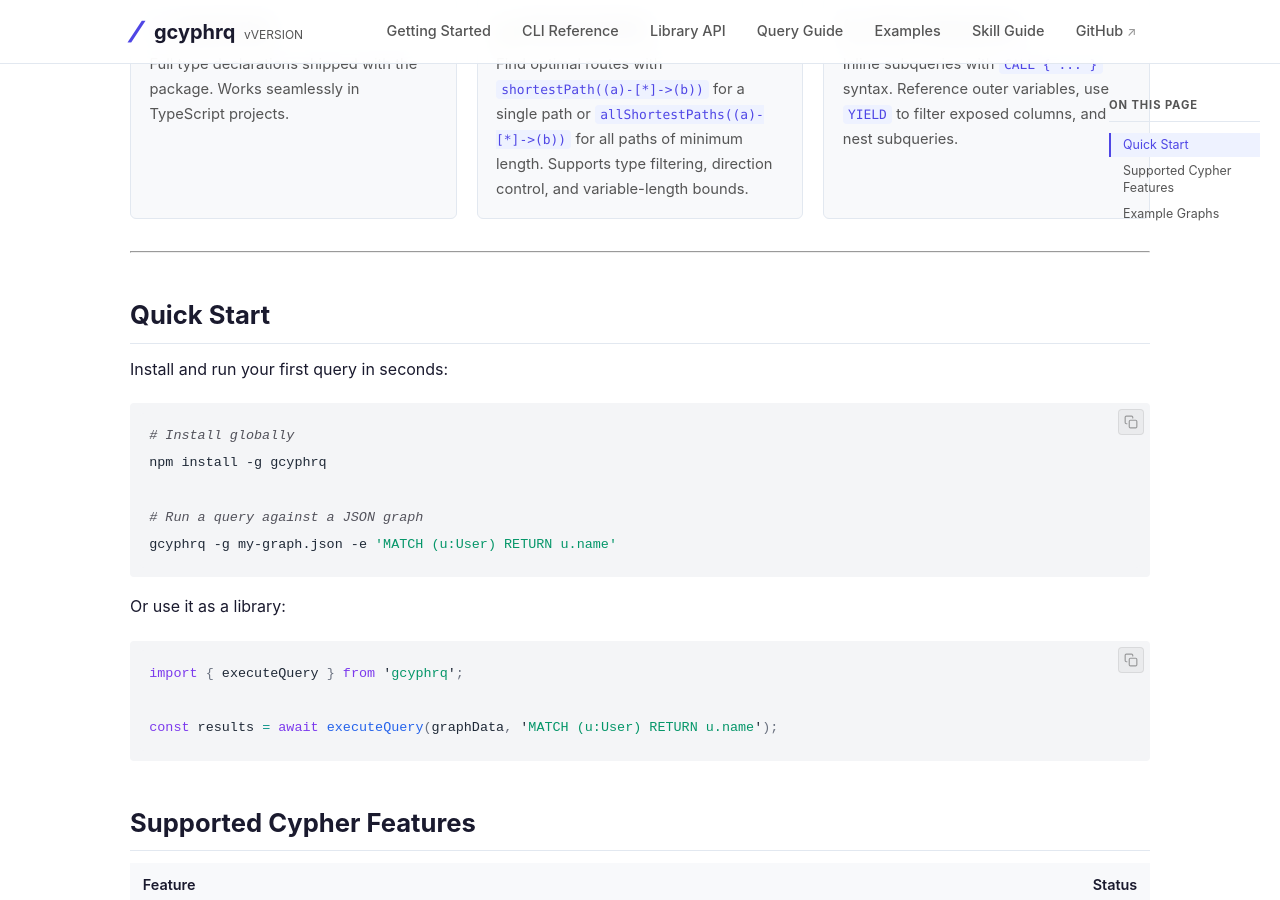
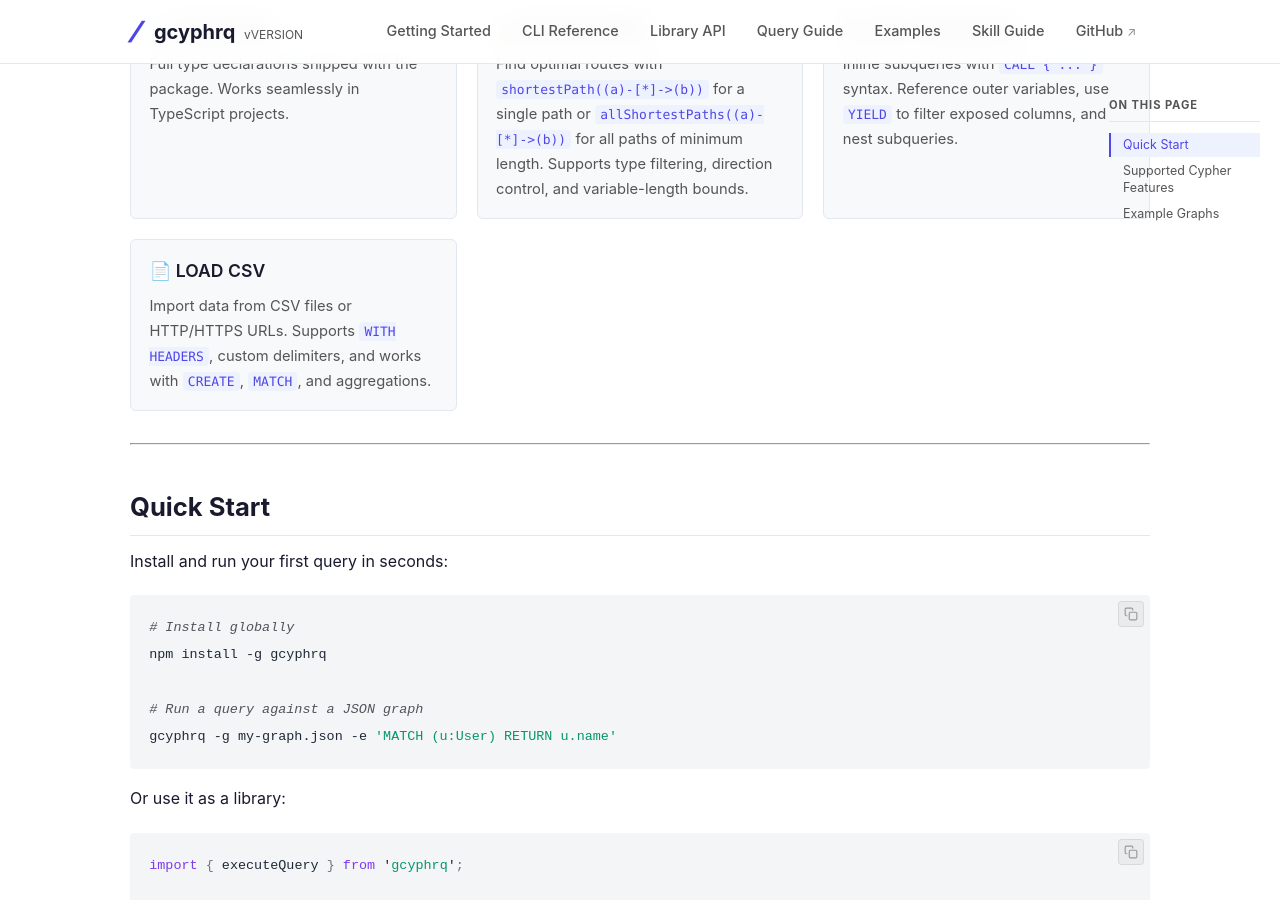
Before and after one commit to plelevier/gcyphrq, a Jekyll site: the page built from docs/index.md, in a window 1280 px wide and 900 px high, scrolled down 1056 px. Built offline with Jekyll 4.4.1, drawn with Linux system fonts in a browser that asks for light colours; some of the changed text lies outside the part shown.

Commit message:
fix: use WHERE instead of MATCH property filter for LOAD CSV examples
MATCH property filters like {name: row.name} match all nodes when the
value comes from a LOAD CSV context. Change docs/query-guide.md and
SKILL.md examples to use WHERE clauses instead.

Also:
- Add LOAD CSV feature card to docs/index.md
- Add custom delimiters to LOAD CSV feature table row
- Add examples/csv/ documentation to examples/README.md
- Add LOAD CSV example to docs/cli.md common patterns
- Clean up as any casts in test/load-csv.test.ts

```diff
--- a/docs/index.md
+++ b/docs/index.md
@@ -62,6 +62,10 @@ description: A Cypher graph query engine for in-memory graphs built on Grapholog
     <h3>📞 CALL Subqueries</h3>
     <p>Inline subqueries with <code>CALL { ... }</code> syntax. Reference outer variables, use <code>YIELD</code> to filter exposed columns, and nest subqueries.</p>
   </div>
+  <div class="feature-card">
+    <h3>📄 LOAD CSV</h3>
+    <p>Import data from CSV files or HTTP/HTTPS URLs. Supports <code>WITH HEADERS</code>, custom delimiters, and works with <code>CREATE</code>, <code>MATCH</code>, and aggregations.</p>
+  </div>
 </div>
 
 ---
@@ -112,7 +116,7 @@ const results = await executeQuery(graphData, 'MATCH (u:User) RETURN u.name');
 | `SKIP` / `LIMIT` | <span class="badge badge-success">✅</span> |
 | `shortestPath((a)-[*]->(b))` / `allShortestPaths((a)-[*]->(b))` path expressions | <span class="badge badge-success">✅</span> |
 | `CALL { ... }` subqueries (inline, YIELD, nested) | <span class="badge badge-success">✅</span> |
-| `LOAD CSV` (file paths, HTTP/HTTPS URLs, WITH HEADERS) | <span class="badge badge-success">✅</span> |
+| `LOAD CSV` (file paths, HTTP/HTTPS URLs, WITH HEADERS, custom delimiters) | <span class="badge badge-success">✅</span> |
 | Stored procedures, APOC | <span class="badge badge-danger">❌</span> |
 
 ## Example Graphs
```
Also changed, not shown: docs/cli.md (+8 -0 lines), docs/query-guide.md (+3 -2 lines), skills/gcyphrq/SKILL.md (+1 -1 lines), test/load-csv.test.ts (+2 -2 lines), examples/README.md.
